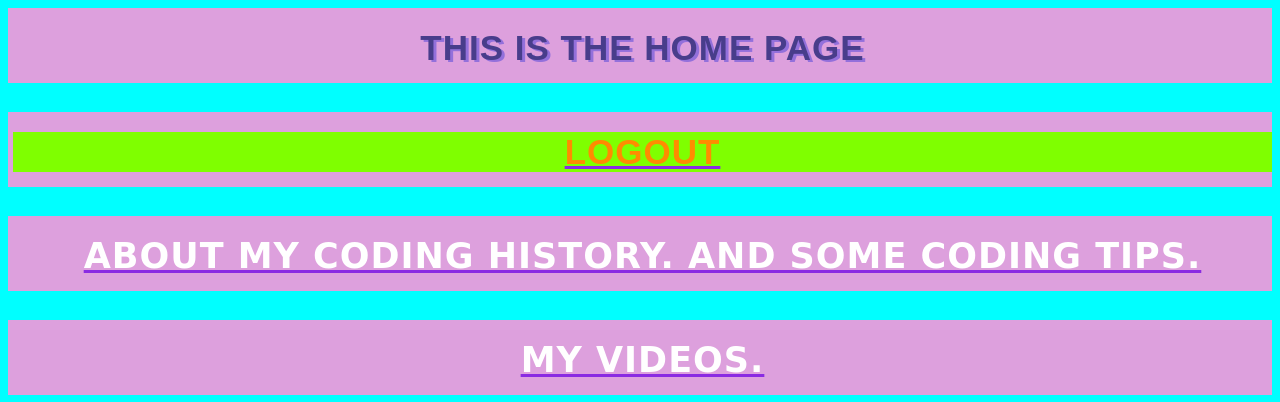
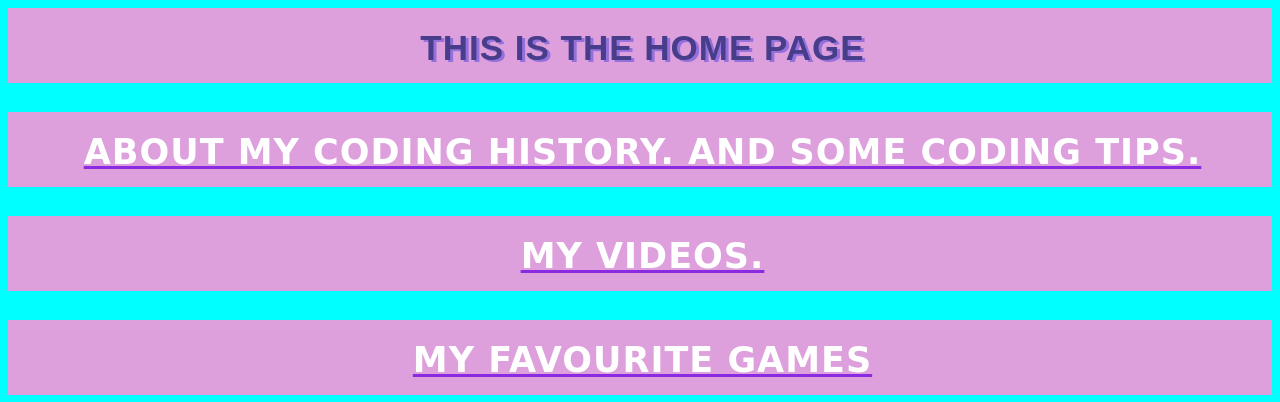
Before and after one commit to leooproYT/leooproYT.github.io, a plain HTML site: page index.html in a window 1280 px wide. Shown: the top 402 px of the page. Drawn offline with Linux system fonts and the light colour scheme.

Commit message:
opdatering lallaa

```diff
--- a/index.html
+++ b/index.html
@@ -8,7 +8,6 @@
 <body>
     <h1>This is the home page</h1>
 
-    <a href="login.html" class="login"><h2 style="color: darkorange"><div>logout</div></h2></a>
 
     <a href="html%20coding%20website%20second%20page.html">
         <h2>About my coding history. and some coding tips.</h2>
```
